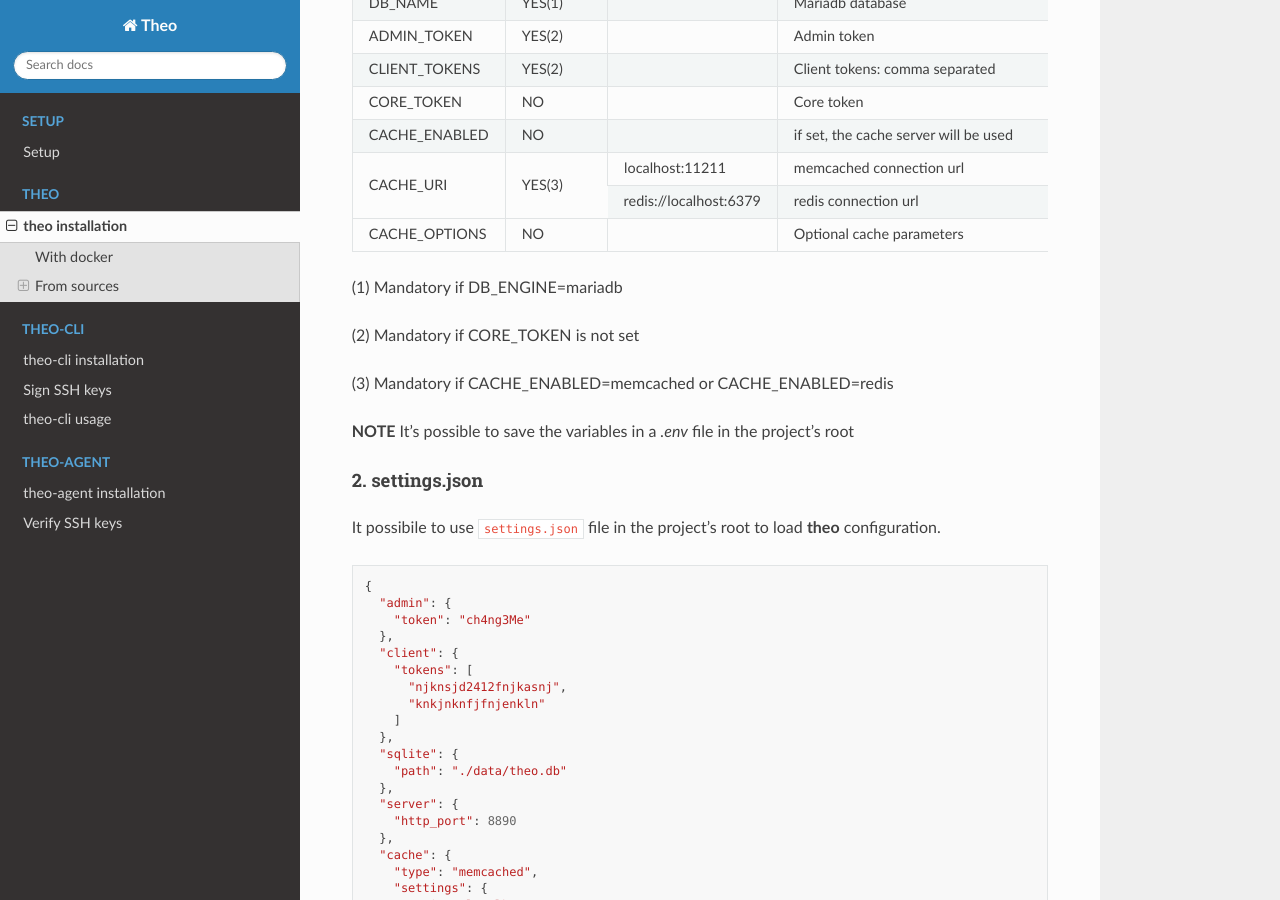
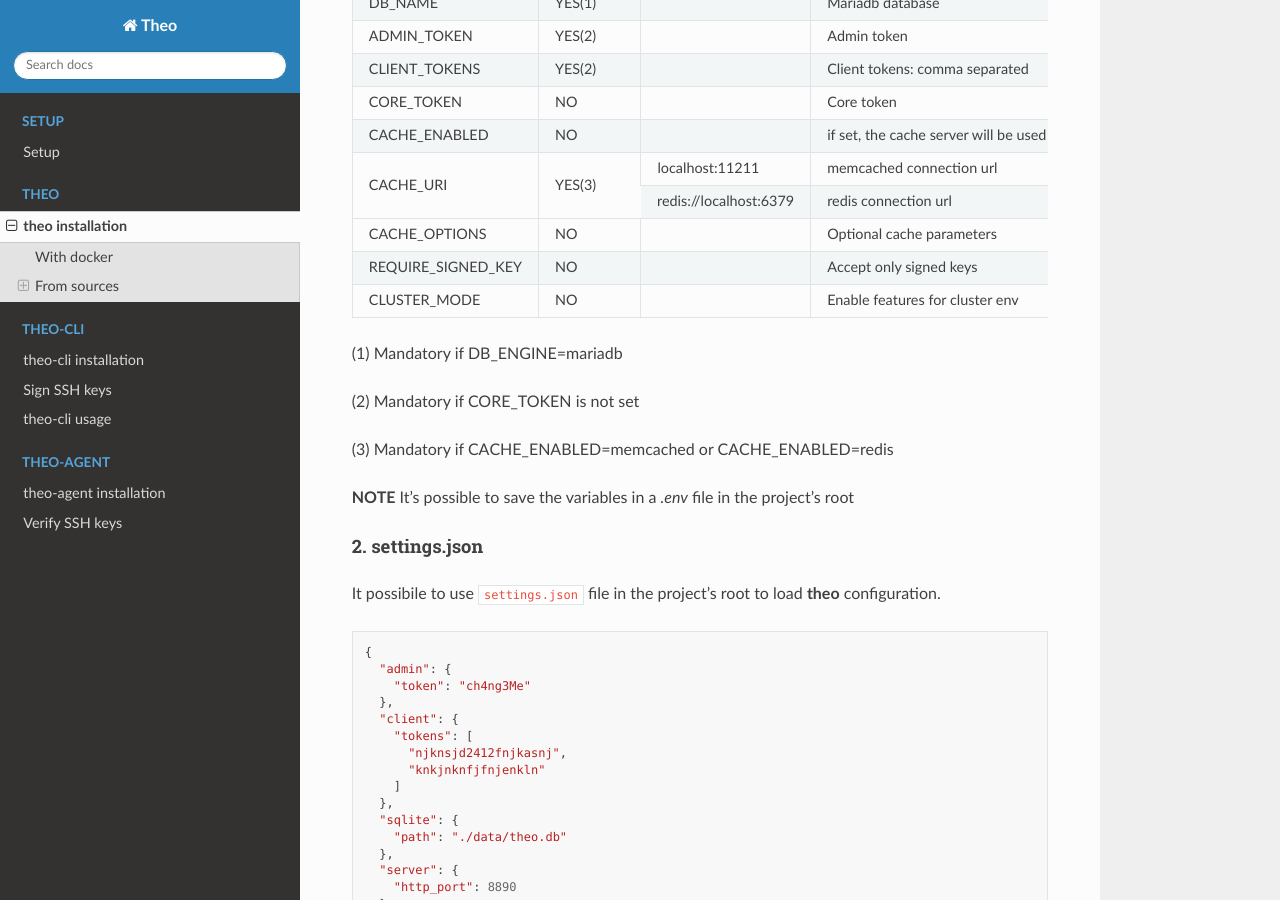
Before and after one commit to theoapp/theo-docs, a Sphinx documentation site: the page built from docs/theo/installation.rst, in a window 1280 px wide and 900 px high, scrolled down 1185 px. Built offline with Sphinx 7.4.7 and the Read the Docs theme 2.0.0, drawn with Linux system fonts in a browser that asks for light colours.

Commit message:
Update Environment variables list: REQUIRE_SIGNED_KEY CLUSTER_MODE

```diff
--- a/docs/theo/installation.rst
+++ b/docs/theo/installation.rst
@@ -44,45 +44,50 @@
 1. Environment variables
 ^^^^^^^^^^^^^^^^^^^^^^^^
 
-+------------------+-----------+------------------------------------+-------------------------------------------+-------------+
-| Name             | Mandatory | Default value                      | Meaning                                   | Type        |
-+------------------+-----------+------------------------------------+-------------------------------------------+-------------+
-| PORT             | NO        | 9100                               | The port on wichh the http                | int         |
-|                  |           |                                    | server will listen                        |             |
-+------------------+-----------+------------------------------------+-------------------------------------------+-------------+
-| DB_ENGINE        | NO        | sqlite                             | Use sqlite3 as database. Needs DB_STORAGE | enum:       |
-|                  |           |                                    +-------------------------------------------+ * sqlite    |
-|                  |           |                                    | Use mariadb as database. Needs DB_HOST,   | * mariadb   |
-|                  |           |                                    | DB_USER, DB_PASSWORD, DB_NAME             |             |
-|                  |           |                                    |                                           |             |
-+------------------+-----------+------------------------------------+-------------------------------------------+-------------+
-| DB_STORAGE       | NO        | ./data/theo.db                     | Path to sqlite3 db. Absolute or relative  | string      |
-|                  |           |                                    | to node process                           |             |
-+------------------+-----------+------------------------------------+-------------------------------------------+-------------+
-| DB_HOST          | YES(1)    |                                    | Mariadb server hostname or ip             | string      |
-+------------------+-----------+------------------------------------+-------------------------------------------+-------------+
-| DB_USER          | YES(1)    |                                    | Mariadb username                          | string      |
-+------------------+-----------+------------------------------------+-------------------------------------------+-------------+
-| DB_PASSWORD      | YES(1)    |                                    | Mariadb password                          | string      |
-+------------------+-----------+------------------------------------+-------------------------------------------+-------------+
-| DB_NAME          | YES(1)    |                                    | Mariadb database                          | string      |
-+------------------+-----------+------------------------------------+-------------------------------------------+-------------+
-| ADMIN_TOKEN      | YES(2)    |                                    | Admin token                               | string      |
-+------------------+-----------+------------------------------------+-------------------------------------------+-------------+
-| CLIENT_TOKENS    | YES(2)    |                                    | Client tokens: comma separated            | string      |
-+------------------+-----------+------------------------------------+-------------------------------------------+-------------+
-| CORE_TOKEN       | NO        |                                    | Core token                                | string      |
-+------------------+-----------+------------------------------------+-------------------------------------------+-------------+
-| CACHE_ENABLED    | NO        |                                    | if set, the cache server will be used     | enum:       |
-|                  |           |                                    |                                           | * redis     |
-|                  |           |                                    |                                           | * memcached |
-+------------------+-----------+------------------------------------+-------------------------------------------+-------------+
-| CACHE_URI        | YES(3)    | localhost:11211                    | memcached connection url                  | string      |
-|                  |           +------------------------------------+-------------------------------------------+             |
-|                  |           | redis://localhost:6379             | redis connection url                      |             |
-+------------------+-----------+------------------------------------+-------------------------------------------+-------------+
-| CACHE_OPTIONS    | NO        |                                    | Optional cache parameters                 | string      |
-+------------------+-----------+------------------------------------+-------------------------------------------+-------------+
++-----------------------+-----------+------------------------------------+-------------------------------------------+------------------+
+| Name                  | Mandatory | Default value                      | Meaning                                   | Type             |
++-----------------------+-----------+------------------------------------+-------------------------------------------+------------------+
+| PORT                  | NO        | 9100                               | The port on wichh the http                | int              |
+|                       |           |                                    | server will listen                        |                  |
++-----------------------+-----------+------------------------------------+-------------------------------------------+------------------+
+| DB_ENGINE             | NO        | sqlite                             | Use sqlite3 as database. Needs DB_STORAGE | enum:            |
+|                       |           |                                    +-------------------------------------------+ * sqlite         |
+|                       |           |                                    | Use mariadb as database. Needs DB_HOST,   | * mariadb        |
+|                       |           |                                    | DB_USER, DB_PASSWORD, DB_NAME             |                  |
+|                       |           |                                    |                                           |                  |
++-----------------------+-----------+------------------------------------+-------------------------------------------+------------------+
+| DB_STORAGE            | NO        | ./data/theo.db                     | Path to sqlite3 db. Absolute or relative  | string           |
+|                       |           |                                    | to node process                           |                  |
++-----------------------+-----------+------------------------------------+-------------------------------------------+------------------+
+| DB_HOST               | YES(1)    |                                    | Mariadb server hostname or ip             | string           |
++-----------------------+-----------+------------------------------------+-------------------------------------------+------------------+
+| DB_USER               | YES(1)    |                                    | Mariadb username                          | string           |
++-----------------------+-----------+------------------------------------+-------------------------------------------+------------------+
+| DB_PASSWORD           | YES(1)    |                                    | Mariadb password                          | string           |
++-----------------------+-----------+------------------------------------+-------------------------------------------+------------------+
+| DB_NAME               | YES(1)    |                                    | Mariadb database                          | string           |
++-----------------------+-----------+------------------------------------+-------------------------------------------+------------------+
+| ADMIN_TOKEN           | YES(2)    |                                    | Admin token                               | string           |
++-----------------------+-----------+------------------------------------+-------------------------------------------+------------------+
+| CLIENT_TOKENS         | YES(2)    |                                    | Client tokens: comma separated            | string           |
++-----------------------+-----------+------------------------------------+-------------------------------------------+------------------+
+| CORE_TOKEN            | NO        |                                    | Core token                                | string           |
++-----------------------+-----------+------------------------------------+-------------------------------------------+------------------+
+| CACHE_ENABLED         | NO        |                                    | if set, the cache server will be used     | enum:            |
+|                       |           |                                    |                                           | * redis          |
+|                       |           |                                    |                                           | * memcached      |
++-----------------------+-----------+------------------------------------+-------------------------------------------+------------------+
+| CACHE_URI             | YES(3)    | localhost:11211                    | memcached connection url                  | string           |
+|                       |           +------------------------------------+-------------------------------------------+                  |
+|                       |           | redis://localhost:6379             | redis connection url                      |                  |
++-----------------------+-----------+------------------------------------+-------------------------------------------+------------------+
+| CACHE_OPTIONS         | NO        |                                    | Optional cache parameters                 | string           |
++-----------------------+-----------+------------------------------------+-------------------------------------------+------------------+
+| REQUIRE_SIGNED_KEY    | NO        |                                    | Accept only signed keys                   | tinyint (0/1)    |
++-----------------------+-----------+------------------------------------+-------------------------------------------+------------------+
+| CLUSTER_MODE          | NO        |                                    | Enable features for cluster env           | tinyint (0/1)    |
++-----------------------+-----------+------------------------------------+-------------------------------------------+------------------+
+
 
 
 
```
